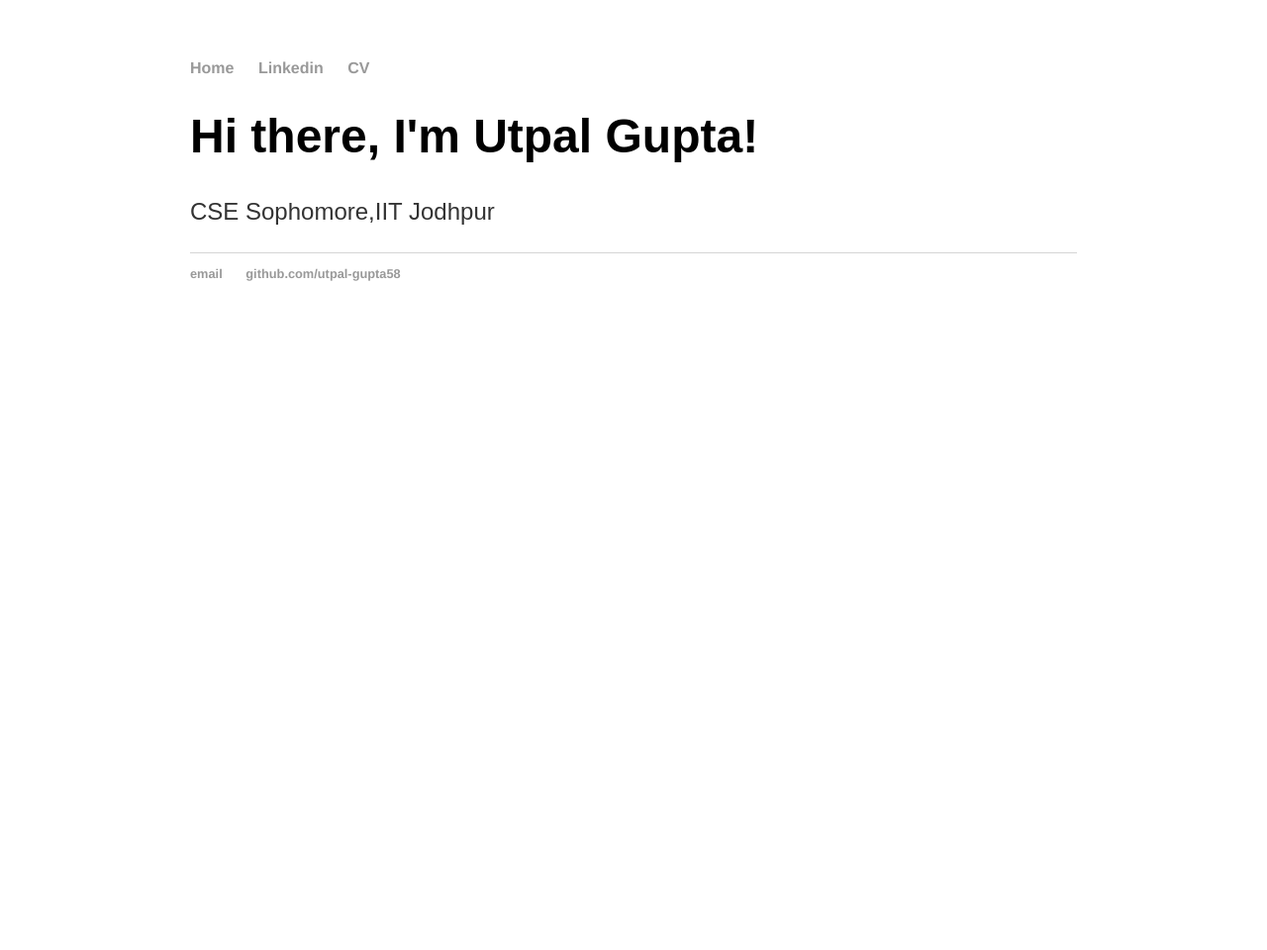
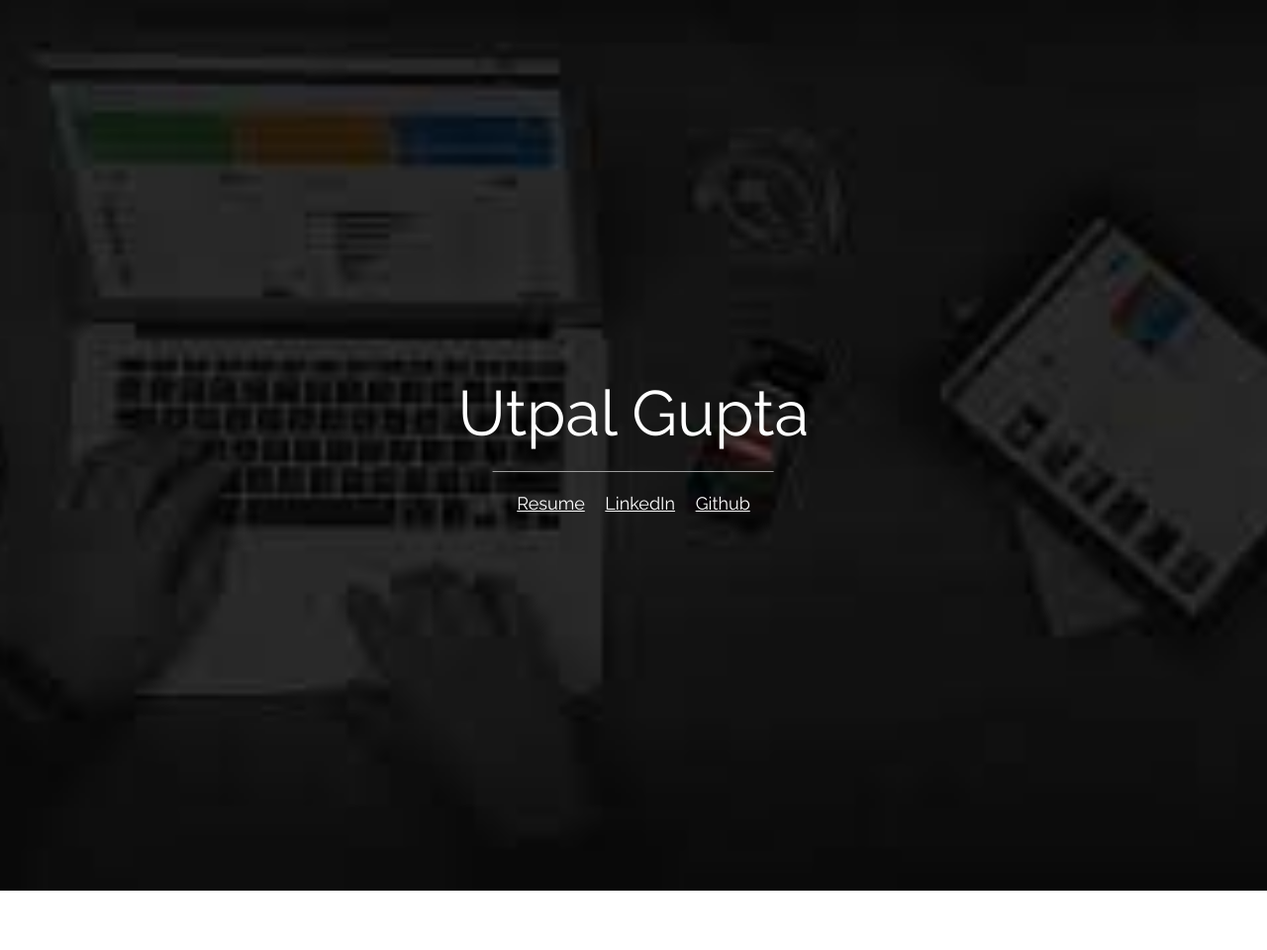
Before and after one commit to utpalgupta/utpal-gupta58.github.io, a Jekyll site: the page index.html, which Jekyll copies as it is, in a window 1280 px wide. Shown: the whole page at 99% size. Built offline with Jekyll 4.4.1, drawn with Linux system fonts in a browser that asks for light colours; after the commit the page ends 900 px from its top, so only the background shows below that.

Commit message:
Update index.html

```diff
--- a/index.html
+++ b/index.html
@@ -1,10 +1,33 @@
----
-layout: default
-title: Utpal Gupta,IIT Jodhpur(2018-2022)
----
-<div class="blurb">
-      <h1>Hi there, I'm Utpal Gupta!</h1>
-      <p>CSE Sophomore,IIT Jodhpur</p>
- </div><!-- /.blurb -->
-<div style="."></div>
-<div style="background-image: url('images.jpg');"></div>
+<!DOCTYPE html>
+<html>
+<title>Utpal Gupta</title>
+<meta charset="UTF-8">
+<meta name="viewport" content="width=device-width, initial-scale=1">
+<link rel="stylesheet" href="https://www.w3schools.com/w3css/4/w3.css">
+<link rel="stylesheet" href="https://fonts.googleapis.com/css?family=Raleway">
+<style>
+body,h1 {font-family: "Raleway", sans-serif}
+body, html {height: 100%}
+.bgimg {
+  background-image: url('images.jpg');
+  min-height: 100%;
+  background-position: center;
+  background-size: cover;
+}
+</style>
+<body>
+
+<div class="bgimg w3-display-container w3-animate-opacity w3-text-white">
+  <div class="w3-display-middle">
+    <h1 class="w3-jumbo w3-animate-top">Utpal Gupta</h1>
+    <hr class="w3-border-grey" style="margin:auto;width:80%">
+    <p class="w3-large w3-center">
+      <a  href="">Resume</a>
+      <a class="w3-margin-left" href="https://www.linkedin.com/in/utpal-gupta-92a200180/">LinkedIn</a>
+      <a class="w3-margin-left" href="https://github.com/utpal-gupta58">Github</a>
+    </p>
+  </div>
+</div>
+
+</body>
+</html>
```
